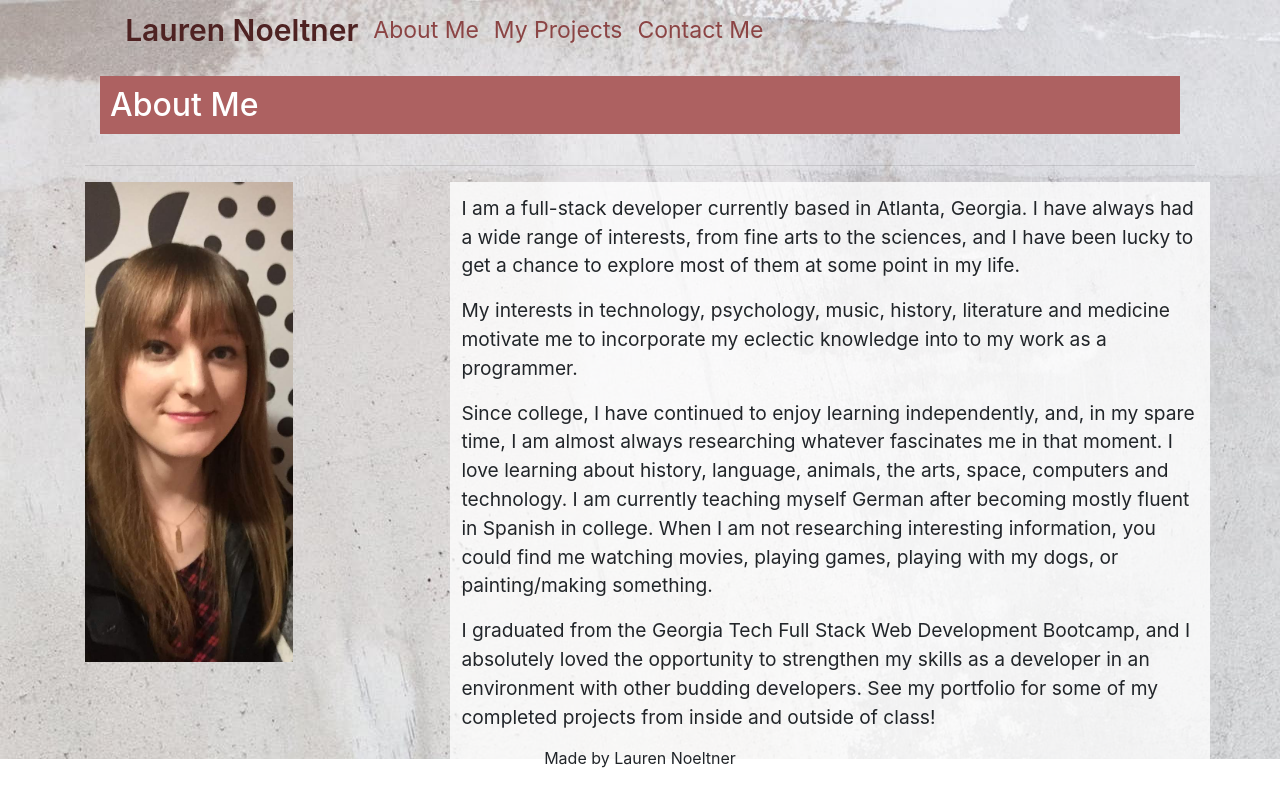
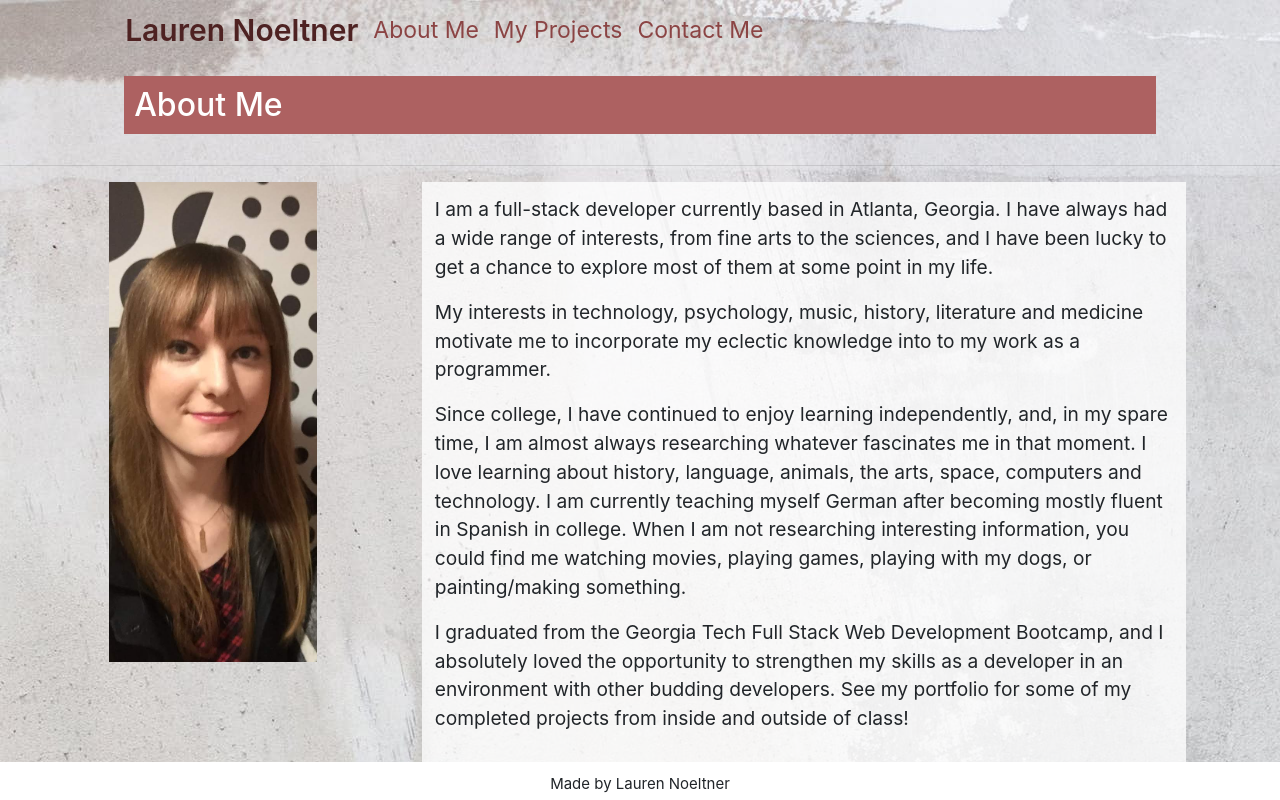
Before and after one commit to LNoeltner1/LaurenNoeltner, a React (Create React App) app in the folder client/: page /About in a window 1280 px wide. Built offline with nearby package versions, Linux system fonts and the light colour scheme.

Commit message:
fixed page columns on about me page

```diff
--- a/client/src/App.css
+++ b/client/src/App.css
@@ -39,6 +39,7 @@
 .mainWrapper {
     background-image: url(./Images/whitePaint.jpeg);
     background-repeat: repeat-y;
+    background-repeat: repeat-x;
 
 
 }
@@ -48,7 +49,7 @@
 #homeLauren {
     text-align: center;
     margin-top: 1%;
-    background-color: rgb(139, 91, 91);
+    background-color: rgb(173, 97, 97);
     color: white;
 }
 
@@ -132,6 +133,7 @@
 /* FOOTER STUFF */
 #madeByText {
     text-align: center;
-    margin: 20px;
-    padding: 10px;
+    margin: 5px;
+    /* padding: 10px; */
+    font-size: 15px;
 }
--- a/client/src/components/About.jsx
+++ b/client/src/components/About.jsx
@@ -10,20 +10,24 @@ const About = () => {
     return (
         <div className="mainWrapper">
             <Header />
-            <main className="container">
             <div className="row">
-                    <div className="col-12">
+                <div className="col-1"></div>
+                <div className="col-10">
                     <h2 className="pageTitle">
                         About Me
                     </h2>
                 </div>
+                <div className="col-1"></div>
+
             </div>
             <hr />
             <div className="row">
-                    <div className="col-xs-12 col-sm-12 col-md-4">
+                <div className="col-sm-1"></div>
+
+                <div className="col-xs-12 col-sm-12 col-md-3">
                     <img alt="Lauren Noeltner" className="profileImg" src={LaurenIMG} />
                 </div>
-                    <div id="bioText" className="col-xs-12 col-sm-12 col-md-8">
+                <div id="bioText" className="col-xs-12 col-sm-12 col-md-7">
                     <p>
                         I am a full-stack developer currently based in Atlanta,
                         Georgia. I have always had a wide range of interests, from fine
@@ -51,8 +55,9 @@ const About = () => {
                         See my portfolio for some of my completed projects from inside and outside of class!
                     </p>
                 </div>
+                <div className="col-sm-1"></div>
+
             </div>
-            </main>
             <Footer />
         </div>
     );
--- a/client/src/components/Home.jsx
+++ b/client/src/components/Home.jsx
@@ -1,9 +1,9 @@
 import React from 'react';
 import Header from "./Header";
+import Footer from "./Footer";
 import { Link, BrowserRouter as Router, Route, Switch } from "react-router-dom";
 // import About from "./About";
 import "../App.css";
-import texture from "../Images/paintTexture.jpeg";
 
 
 
@@ -31,7 +31,11 @@ const Home = () => {
                     <Link className="viewMore" to="/About">View More... </Link>
                 </div>
             </div>
-
+            {/* maybe dont need this */}
+            <div className="row">
+                <div className="col-12"></div>
+            </div>
+            <Footer />
         </div>
     );
 };
```
Lines whose indentation alone changed are shown as unchanged.
